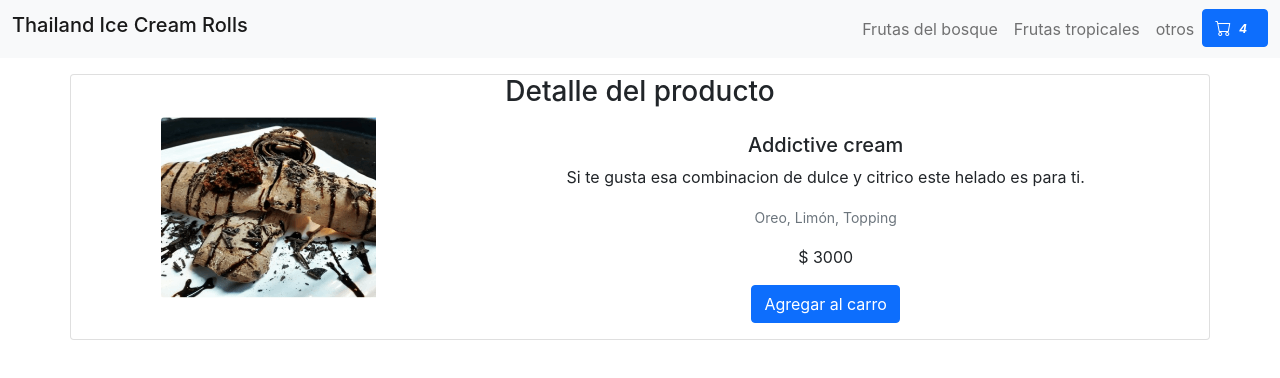
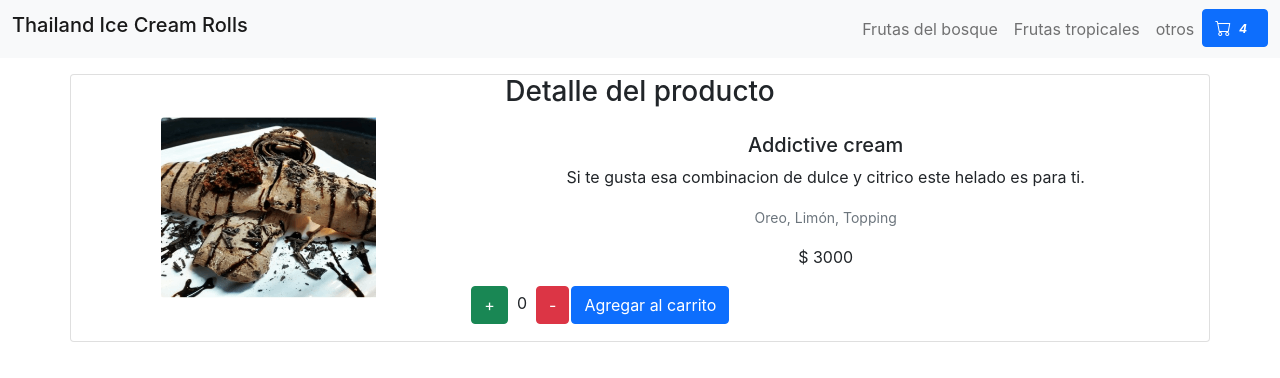
Before and after one commit to alexjesus27/desafio1-creandoapp-con-cli, a React (Create React App) app: page /item/1 in a window 1280 px wide. Shown: the top 378 px of the page. Built offline with nearby package versions, Linux system fonts and the light colour scheme.

Commit message:
sincronizar counter

```diff
--- a/src/components/ItemCount.js
+++ b/src/components/ItemCount.js
@@ -1,17 +1,36 @@
-import {useState} from 'react';
-import { Fragment } from 'react/cjs/react.production.min';
 
-export function ItemCount (){
-    const producto = 10;
-    const [state, setstate] = useState(0)
+import { Fragment } from 'react';
+import {Link} from 'react-router-dom'
+
+export function ItemCount ({helados, total, setTotal}){
+
+    function contando(event){
+        if(total<helados.stock){
+            setTotal(total + 1)
+        }else{
+            alert("producto sin stock")
+        }
+    }
+
+    function restar(event){
+        if(total>0){
+            setTotal(total -1)
+        }
+    }
+
+    function agregar(event){
+        {alert(`se ha agregado ${total} helados al carrito`)}
+    }
+
     return(
         <Fragment>
-        <p>Contador</p>
         <tr>
-            <td><button className='btn btn-success' onClick={() =>{if(state<producto){setstate(state + 1)}else{alert("producto sin stock")}}}>+</button></td>
-            <td className='px-4'>{state}</td>
-            <td><button className='btn btn-danger' onClick={()=>{if(state>0){setstate(state - 1)}}}>-</button></td>
-            <td><button className='btn btn-primary' onClick={()=>{alert("producto agregado")}}>Agregar al carrito</button></td>
+            <td><button className='btn btn-success' onClick={contando}>+</button></td>
+            <td className='px-2'>{total}</td>
+            <td><button className='btn btn-danger' onClick={restar}>-</button></td>
+            <Link to="/cart">
+            <td><button className='btn btn-primary' onClick={agregar}>Agregar al carrito</button></td>
+            </Link>
         </tr>
         </Fragment>
     )
--- a/src/components/ItemDetail.js
+++ b/src/components/ItemDetail.js
@@ -1,6 +1,12 @@
 import React from 'react';
+import { useState } from 'react';
+import {ItemCount} from './ItemCount';
 
 function ItemDetail({helados}){
+
+   const [total, setTotal] = useState(0)
+
+
     return (
         <div className='card mb-3 mt-3 container' >
             <h3>Detalle del producto</h3>
@@ -15,7 +21,10 @@ function ItemDetail({helados}){
                         <p className='card-text'>{helados.descripcion}</p>
                         <p className='card-text'><small className='text-muted'>{helados.ingredientes}</small></p>
                         <p className='card-text'>$ {helados.precio}</p>
-                        <button className='btn btn-primary'>Agregar al carro</button>
+                        <ItemCount helados={helados} total={total} setTotal={setTotal}/>
+
+
+
                     </div>
                 </div>
             </div>
--- a/src/components/ItemListContainer.js
+++ b/src/components/ItemListContainer.js
@@ -40,6 +40,7 @@ const [helados, setHelados] = useState(null)
         return(
             <div>Cargando...</div>
         )
+
     }
     return(
         <ItemList helados={helados}/>
--- a/src/productos/helados.json
+++ b/src/productos/helados.json
@@ -6,7 +6,8 @@
         "ingredientes": "Oreo, Limón, Topping",
         "descripcion":"Si te gusta esa combinacion de dulce y citrico este helado es para ti.",
         "imagen": "../imagenes/addictive_cream.png",
-        "precio": 3000
+        "precio": 3000,
+        "stock":50
 
     },
     {
@@ -16,7 +17,8 @@
         "ingredientes": "Kiwi, Pistacho, Topping",
         "descripcion":"lorem lorem lorem",
         "imagen": "../imagenes/kiwi_sensation.png",
-        "precio": 3000
+        "precio": 3000,
+        "stock":50
     },
     {
         "id": 3,
@@ -25,7 +27,8 @@
         "ingredientes": "Menta, Chocolate, Topping",
         "descripcion":"lorem lorem lorem",
         "imagen": "../imagenes/mint_chocolate.png",
-        "precio": 3000
+        "precio": 3000,
+        "stock":50
     },
     {
         "id": 4,
@@ -34,7 +37,8 @@
         "ingredientes": "Banana, Chirimoya, Topping",
         "descripcion":"lorem lorem lorem",
         "imagen": "../imagenes/crazy_banana.png",
-        "precio": 3000
+        "precio": 3000,
+        "stock":50
     },
     {
         "id": 5,
@@ -43,7 +47,8 @@
         "ingredientes": "Frutilla, Coco, Topping",
         "descripcion":"lorem lorem lorem",
         "imagen": "../imagenes/strawberry_passion.png",
-        "precio": 3000
+        "precio": 3000,
+        "stock":50
     },
     {
         "id": 6,
@@ -52,6 +57,8 @@
         "ingredientes": "Arandano, Frambuesa, Topping",
         "descripcion":"lorem lorem lorem",
         "imagen": "../imagenes/fresh_blueberry.png",
-        "precio": 3000
+        "precio": 3000,
+        "stock":50
+
     }
 ]
```
